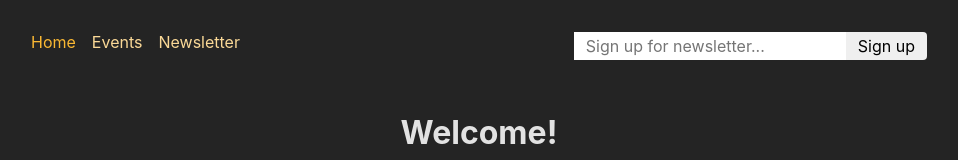
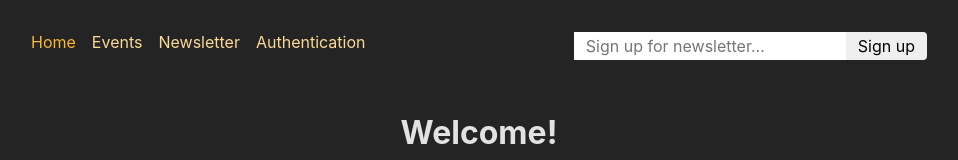
Before and after one commit to astaba/react_aca_220_authentication, a React (Create React App) app in the folder frontend/: page / in a window 1280 px wide. Shown: the top 160 px of the page, without its empty margins (161-1119 px from the left). Built offline with nearby package versions, Linux system fonts and the light colour scheme.

Commit message:
Add authentication components

```diff
--- a/frontend/src/App.js
+++ b/frontend/src/App.js
@@ -17,6 +17,7 @@ import { action as eventFormAction } from "./components/EventForm";
 import NewsletterPage, {
   action as newsletterPageAction,
 } from "./page/NewsletterPage";
+import AuthenticationPage from "./page/Authentication";
 
 const router = createBrowserRouter([
   {
@@ -69,6 +70,7 @@ const router = createBrowserRouter([
         action: newsletterPageAction,
         errorElement: <ErrorDisplay />,
       },
+      { path: "auth", element: <AuthenticationPage /> },
       { path: "*", element: <NotFound /> },
     ],
   },
--- a/frontend/src/components/MainNavigation.js
+++ b/frontend/src/components/MainNavigation.js
@@ -4,9 +4,9 @@ import classes from "./MainNavigation.module.css";
 import NewsletterSignup from "./NewsletterSignup";
 
 function MainNavigation() {
-  const activeStyle = ({isActive}) => {
+  const activeStyle = ({ isActive }) => {
     return isActive ? classes.active : undefined;
-  }
+  };
 
   return (
     <header className={classes.header}>
@@ -27,6 +27,11 @@ function MainNavigation() {
               Newsletter
             </NavLink>
           </li>
+          <li>
+            <NavLink to="/auth" className={activeStyle}>
+              Authentication
+            </NavLink>
+          </li>
         </ul>
       </nav>
       <NewsletterSignup />
--- a/frontend/src/page/Authentication.js
+++ b/frontend/src/page/Authentication.js
@@ -1,3 +1,5 @@
+import React from 'react';
+
 import AuthForm from '../components/AuthForm';
 
 function AuthenticationPage() {
```
